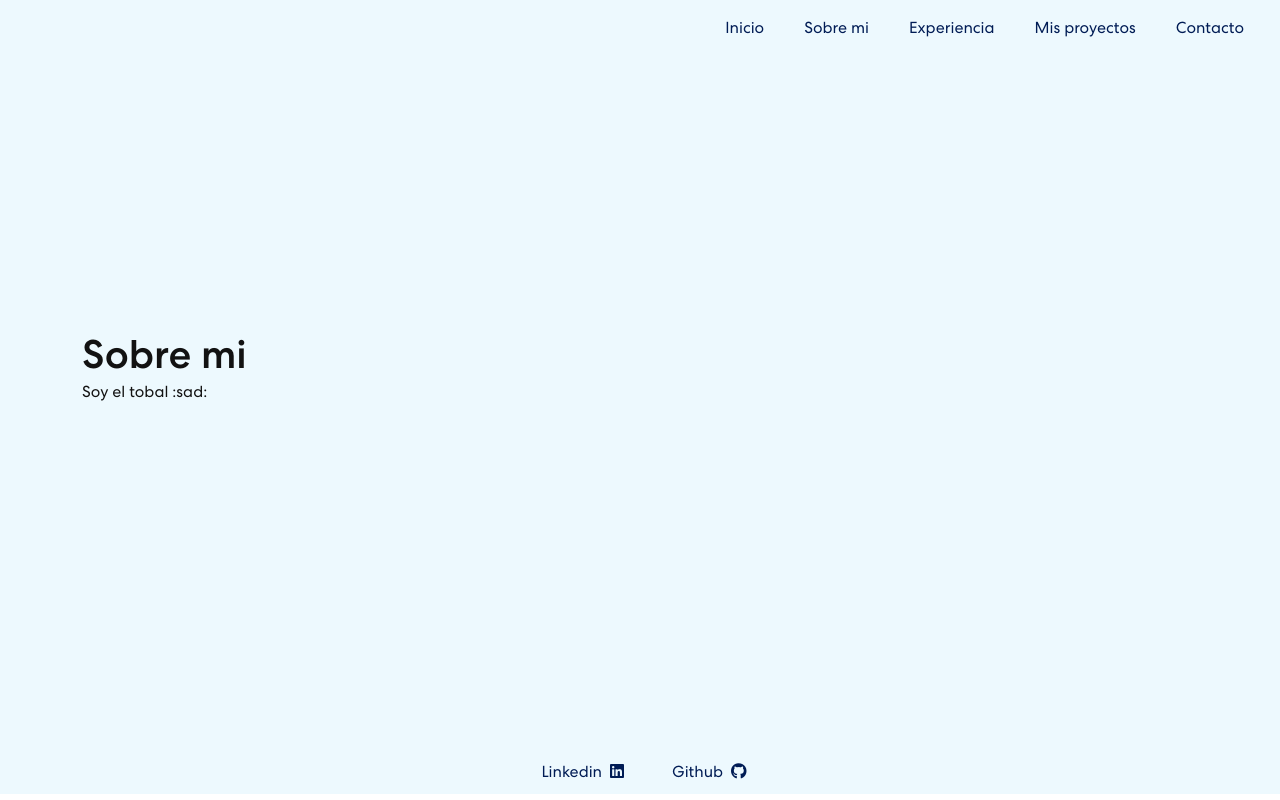
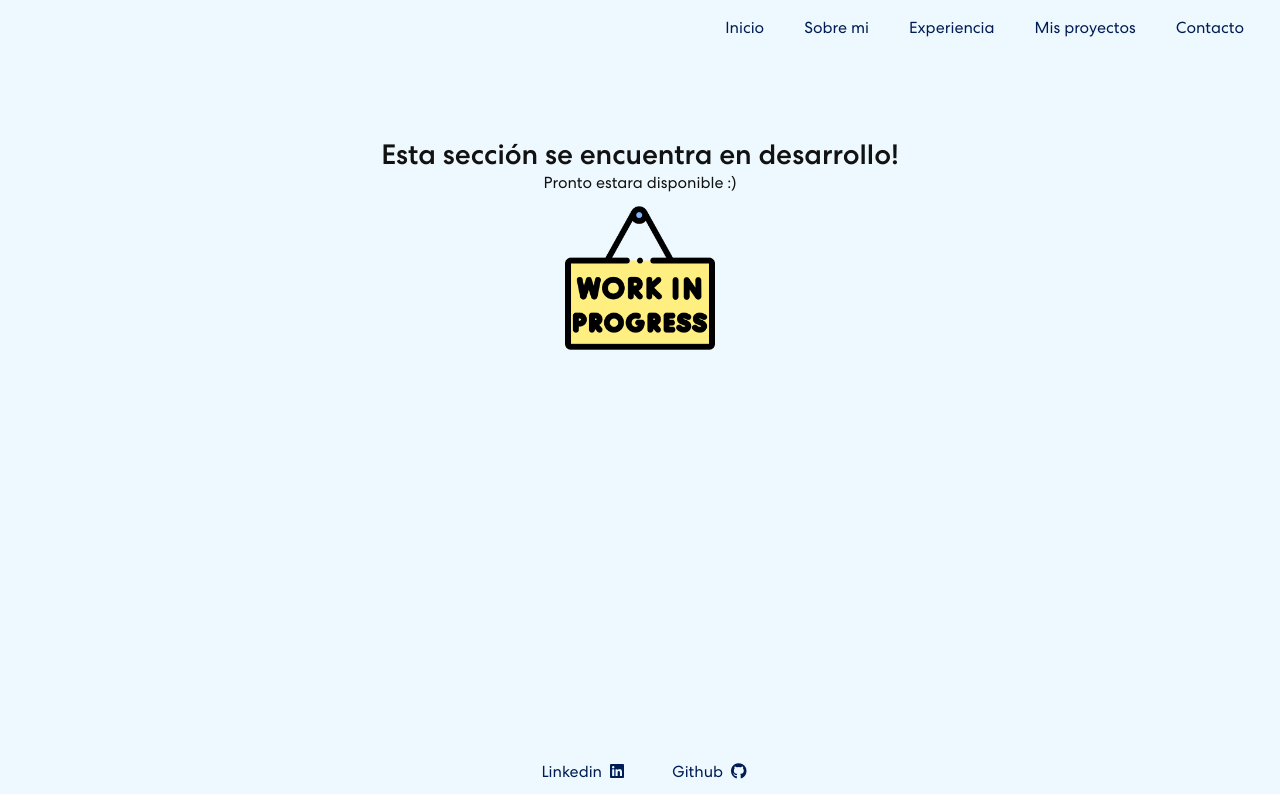
Before and after one commit to JaramilloCris/jaramillocris.github.io, a React (Create React App) app in the folder jaramillo-app/: page /about in a window 1280 px wide. Built offline with nearby package versions, Linux system fonts and the light colour scheme.

Commit message:
adding inprogress component

```diff
--- a/jaramillo-app/src/pages/about/AboutPage.tsx
+++ b/jaramillo-app/src/pages/about/AboutPage.tsx
@@ -1,4 +1,5 @@
 import Footer from "../components/Footer";
+import InProgress from "../components/InProgress";
 import ImageHome from "../home/components/ImageHome";
 import Navbar from "../home/components/Navbar";
 import AboutInfo from "./components/AboutInfo";
@@ -9,14 +10,7 @@ export default function AboutPage() {
       <section id="content">
         <Navbar />
         <div className="container align-middle">
-          <div className="row align-items-center">
-            <div className="col-7">
-              <AboutInfo />
-            </div>
-            <div className="col-5">
-              <ImageHome />
-            </div>
-          </div>
+          <InProgress />
         </div>
       </section>
       <footer>
--- /dev/null
+++ b/jaramillo-app/src/pages/components/InProgress.tsx
@@ -0,0 +1,18 @@
+export default function InProgress() {
+  return (
+    <div className="container align-items-center in-progress">
+      <div>
+        <h3 className="text-center">
+          Esta sección se encuentra en desarrollo!
+        </h3>
+        <p className="text-center">Pronto estara disponible :)</p>
+        <div className="text-center">
+          <img
+            className="in-progress-image"
+            src={require("../../assets/img/work.png")}
+          />
+        </div>
+      </div>
+    </div>
+  );
+}
--- a/jaramillo-app/src/styles/styles.css
+++ b/jaramillo-app/src/styles/styles.css
@@ -97,7 +97,7 @@ p.danger {
   min-height: 93.8vh;
 }
 
-#content-footer{
+#content-footer {
   background-color: rgb(237, 249, 254);
   padding: 10px;
 }
@@ -236,8 +236,38 @@ p.danger {
   display: none;
 }
 
-.p-info-home{
+.p-info-home {
   max-width: 80%;
+}
+
+.in-progress {
+  margin-top: 10vh;
+}
+
+.in-progress-image {
+  margin-top: 10px;
+  width: 150px;
+  height: 150px;
+}
+
+.arrow-info {
+  display: inline-flex;
+  color: transparent;
+  border: transparent solid;
+  border-radius: 5px;
+  padding: 1%;
+  margin-top: 15px;
+
+  animation-name: arrow-appear;
+  animation-delay: 3.5s;
+  animation-fill-mode: forwards;
+}
+
+@keyframes arrow-appear {
+  to {
+    border: #121212 solid;
+    color: black;
+  }
 }
 
 .typing-special-title {
@@ -288,6 +318,13 @@ p.danger {
   animation-delay: 3s;
 }
 
+.appear-title{
+  color: transparent;
+  animation-name: appear;
+  animation-duration: 1s;
+  animation-fill-mode: forwards;
+}
+
 @keyframes appear {
   to {
     color: black;
```
Also changed, not shown: jaramillo-app/src/assets/img/work.png (added).
